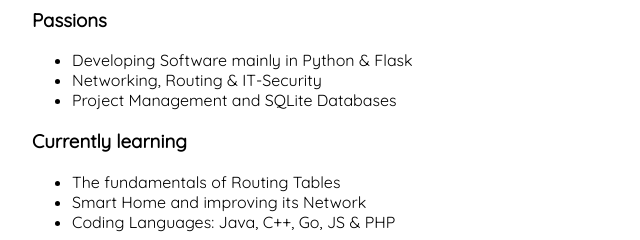
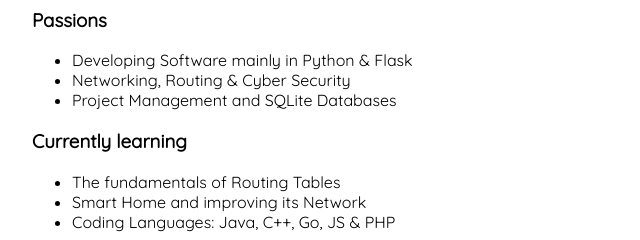
Before and after one commit to 06v/accomodate.github.io, a plain HTML site: page index.html in a window 1280 px wide. Shown: the part 538-778 px from the top of the page, 288-928 px from the left. Drawn offline with Linux system fonts and the light colour scheme.

Commit message:
Update index.html

```diff
--- a/index.html
+++ b/index.html
@@ -62,7 +62,7 @@
     <h3>Passions</h3>
     <ul>
         <li>Developing Software mainly in Python & Flask</li>
-        <li>Networking, Routing & IT-Security</li>
+        <li>Networking, Routing & Cyber Security</li>
         <li>Project Management and SQLite Databases</a>
         </li>
     </ul>
```
